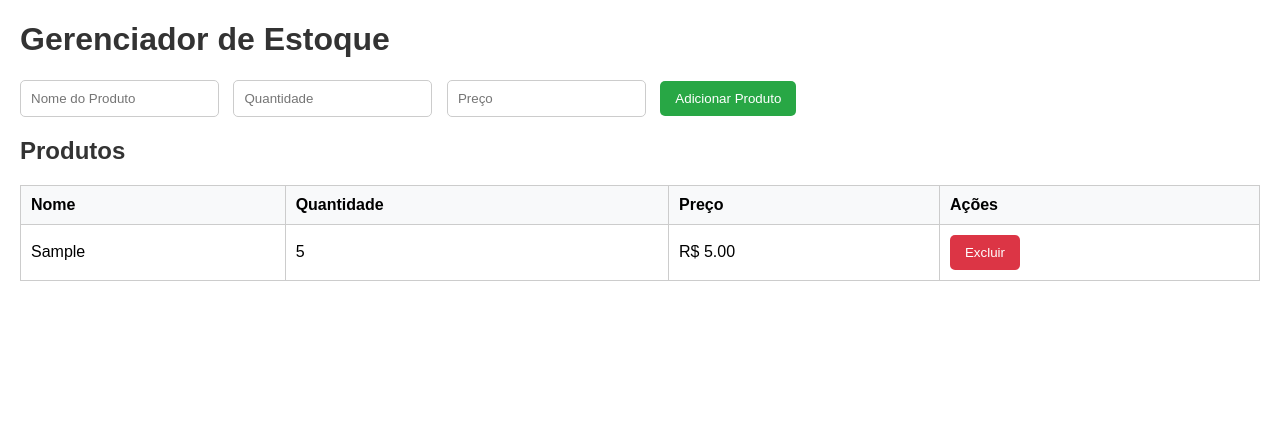
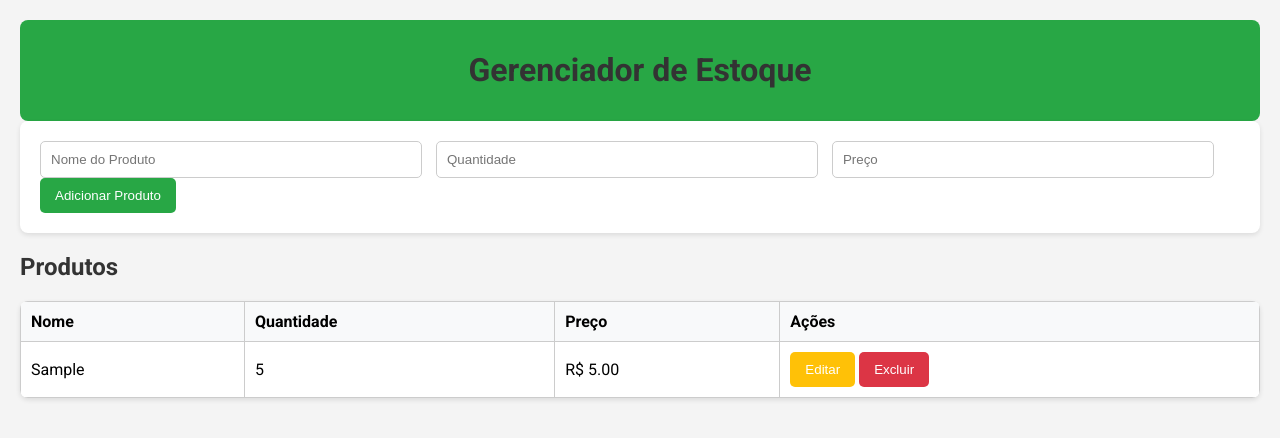
Before and after one commit to Gr1el/estoque, a plain HTML site: page index.html in a window 1280 px wide. Both pictures are taken after typing "Sample", "5", "5" into the empty fields and a click on the button "Adicionar Produto". Drawn offline with Linux system fonts and the light colour scheme.

Commit message:
Update index.html

```diff
--- a/index.html
+++ b/index.html
@@ -4,23 +4,37 @@
     <meta charset="UTF-8">
     <meta name="viewport" content="width=device-width, initial-scale=1.0">
     <title>Gerenciador de Estoque</title>
+    <link href="https://fonts.googleapis.com/css2?family=Roboto:wght@400;700&display=swap" rel="stylesheet">
     <style>
         body {
-            font-family: Arial, sans-serif;
-            margin: 20px;
-            padding: 0;
+            font-family: 'Roboto', sans-serif;
+            background-color: #f4f4f4;
+            margin: 0;
+            padding: 20px;
+        }
+        header {
+            background-color: #28a745;
+            color: white;
+            padding: 10px 20px;
+            text-align: center;
+            border-radius: 8px;
         }
         h1, h2 {
             color: #333;
         }
         form {
             margin-bottom: 20px;
+            background: white;
+            padding: 20px;
+            border-radius: 8px;
+            box-shadow: 0 2px 5px rgba(0,0,0,0.1);
         }
         input {
             margin-right: 10px;
             padding: 10px;
             border: 1px solid #ccc;
             border-radius: 5px;
+            width: 30%;
         }
         button {
             padding: 10px 15px;
@@ -29,6 +43,7 @@
             border: none;
             border-radius: 5px;
             cursor: pointer;
+            transition: background-color 0.3s;
         }
         button:hover {
             background-color: #218838;
@@ -36,7 +51,11 @@
         table {
             width: 100%;
             border-collapse: collapse;
-            margin-top: 10px;
+            margin-top: 20px;
+            background: white;
+            border-radius: 8px;
+            overflow: hidden;
+            box-shadow: 0 2px 5px rgba(0,0,0,0.1);
         }
         th, td {
             border: 1px solid #ccc;
@@ -52,10 +71,18 @@
         .delete:hover {
             background-color: #c82333;
         }
+        .edit {
+            background-color: #ffc107;
+        }
+        .edit:hover {
+            background-color: #e0a800;
+        }
     </style>
 </head>
 <body>
+    <header>
         <h1>Gerenciador de Estoque</h1>
+    </header>
 
     <form id="product-form">
         <input type="text" id="product-name" placeholder="Nome do Produto" required>
@@ -82,6 +109,7 @@
     <script>
         const form = document.getElementById('product-form');
         const productList = document.getElementById('product-list').getElementsByTagName('tbody')[0];
+        let editRowIndex = -1;
 
         form.addEventListener('submit', function(event) {
             event.preventDefault();
@@ -90,13 +118,26 @@
             const productQuantity = document.getElementById('product-quantity').value;
             const productPrice = document.getElementById('product-price').value;
 
+            if (editRowIndex >= 0) {
+                // Editar produto existente
+                const row = productList.rows[editRowIndex];
+                row.cells[0].innerText = productName;
+                row.cells[1].innerText = productQuantity;
+                row.cells[2].innerText = `R$ ${parseFloat(productPrice).toFixed(2)}`;
+                editRowIndex = -1; // Reseta o índice após edição
+            } else {
+                // Adicionar novo produto
                 const newRow = productList.insertRow();
                 newRow.innerHTML = `
                     <td>${productName}</td>
                     <td>${productQuantity}</td>
                     <td>R$ ${parseFloat(productPrice).toFixed(2)}</td>
-                <td><button class="delete" onclick="deleteRow(this)">Excluir</button></td>
+                    <td>
+                        <button class="edit" onclick="editRow(this)">Editar</button>
+                        <button class="delete" onclick="deleteRow(this)">Excluir</button>
+                    </td>
                 `;
+            }
 
             form.reset();
         });
@@ -104,6 +145,17 @@
         function deleteRow(button) {
             const row = button.parentNode.parentNode;
             productList.deleteRow(row.rowIndex - 1);
+            if (editRowIndex >= 0) {
+                editRowIndex = -1; // Reseta o índice se o produto editado for excluído
+            }
+        }
+
+        function editRow(button) {
+            const row = button.parentNode.parentNode;
+            document.getElementById('product-name').value = row.cells[0].innerText;
+            document.getElementById('product-quantity').value = row.cells[1].innerText;
+            document.getElementById('product-price').value = row.cells[2].innerText.replace('R$ ', '');
+            editRowIndex = row.rowIndex - 1; // Ajuste para o índice correto
         }
     </script>
 </body>
```
Lines whose indentation alone changed are shown as unchanged.
